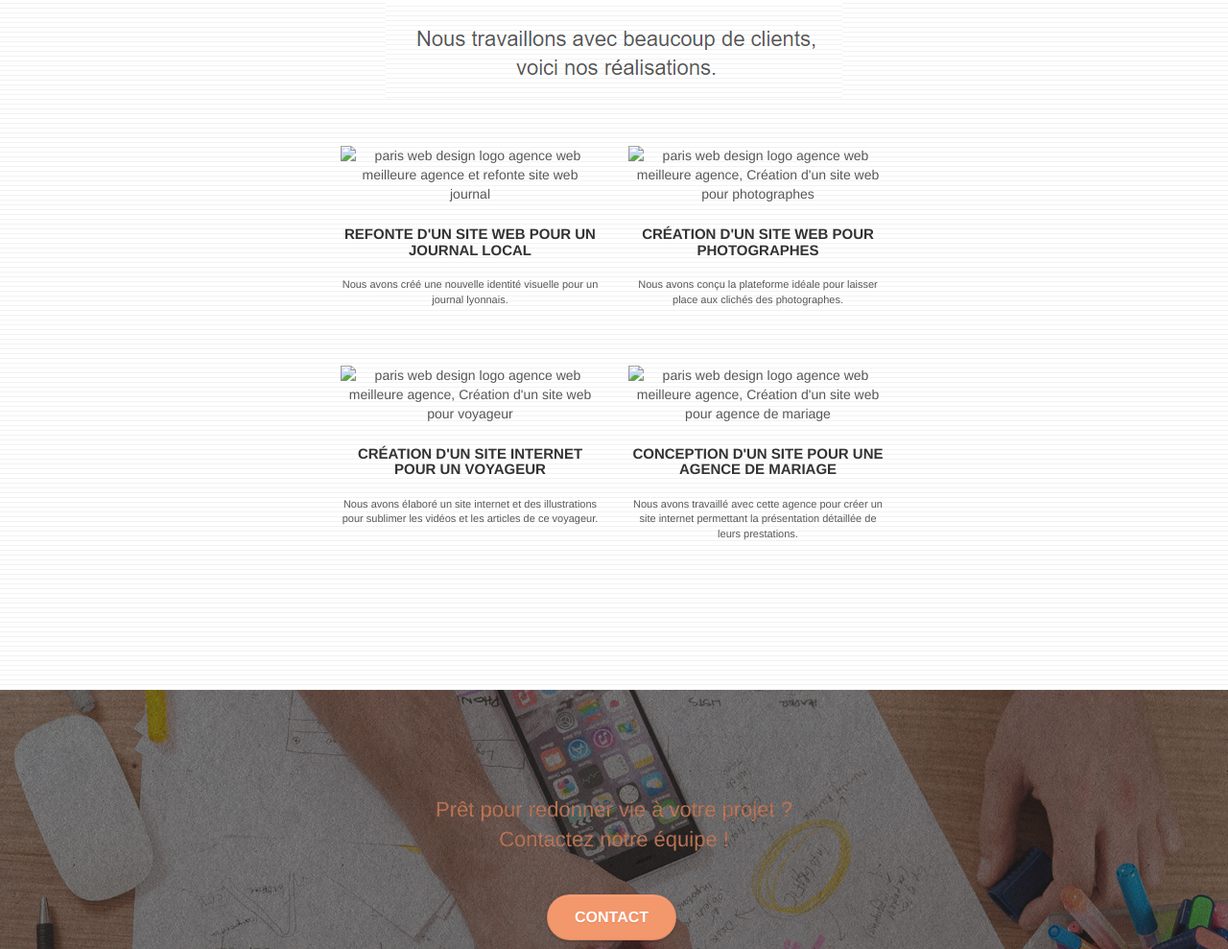
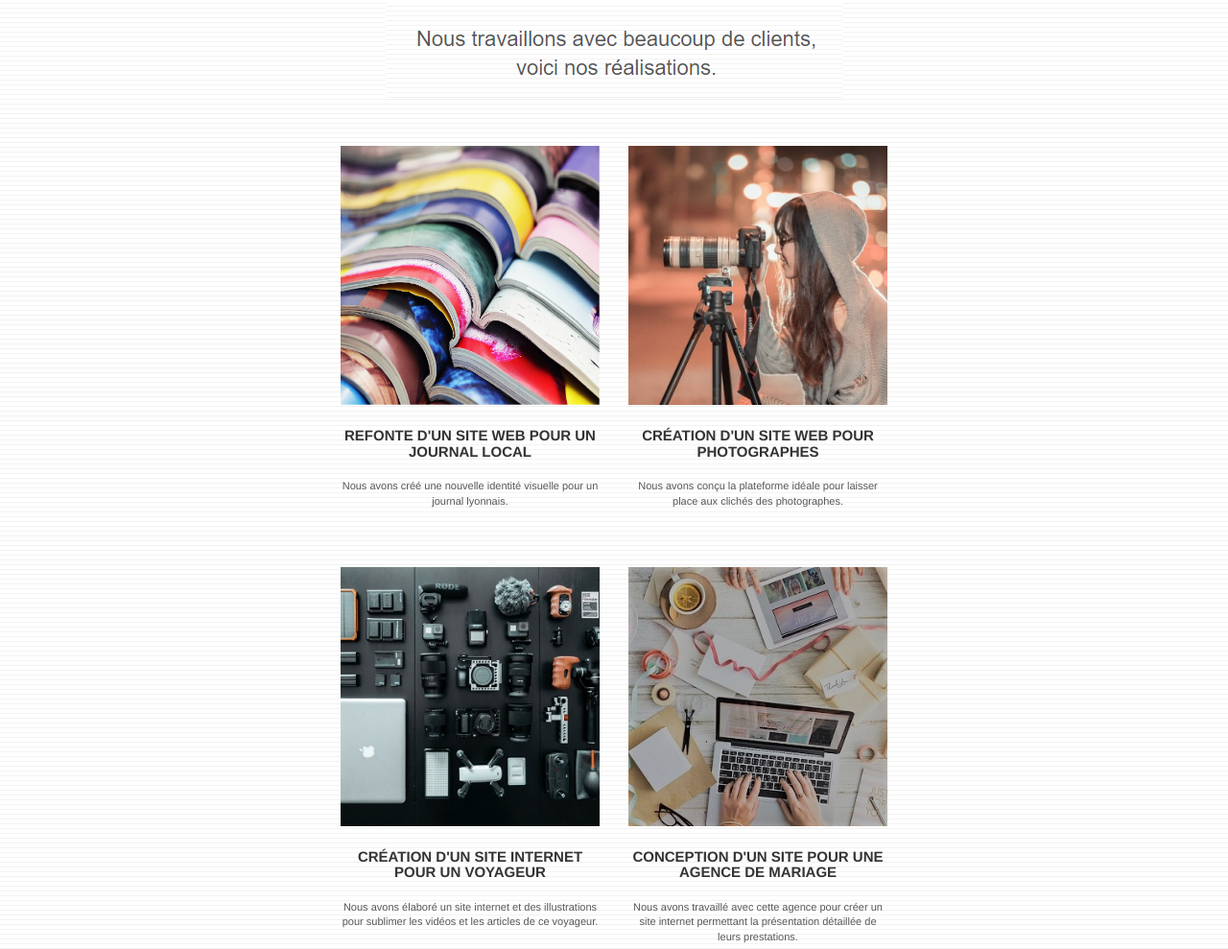
Before and after one commit to dimitriobin/P04_lachouetteagence_optimise-, a plain HTML site: page index.html in a window 1280 px wide. Shown: the part 1811-2800 px from the top of the page at 96% size. Drawn offline with Linux system fonts and the light colour scheme.

Commit message:
résolution d'un bug sur les urls d'images

```diff
--- a/index.html
+++ b/index.html
@@ -85,7 +85,7 @@
 	<div class="container bloc-lg">
 		<div class="row tight-width-whitespace">
 			<div class="col-sm-12">
-				<img src="img/logo.png" class="center-block" width="100" alt="La chouette agence, agence web paris, création logo paris" />
+				<img src="assets/img/logo.png" class="center-block" width="100" alt="La chouette agence, agence web paris, création logo paris" />
 				<h1 class="text-center hero-bloc-text tc-white ">
 					La chouette agence.
 				</h1>
@@ -177,8 +177,8 @@
 		</div>
 		<div class="row tight-width-whitespace portfolio-row">
 			<div class="col-sm-6">
-				<a href="#" data-lightbox="img/1.jpg" data-gallery-id="gallery-1" data-caption="Refonte d'un site web pour un journal local" data-frame="snapshot-lb">
-					<img src="img/1.jpg" alt="paris web design logo agence web meilleure agence et refonte site web journal" class="img-responsive portfolio-thumb" />
+				<a href="#" data-lightbox="assets/img/1.jpg" data-gallery-id="gallery-1" data-caption="Refonte d'un site web pour un journal local" data-frame="snapshot-lb">
+					<img src="assets/img/1.jpg" alt="paris web design logo agence web meilleure agence et refonte site web journal" class="img-responsive portfolio-thumb" />
 				</a>
 				<h3 class="mg-md text-center">
 					Refonte d'un site web pour un journal local
@@ -188,8 +188,8 @@
 				</p>
 			</div>
 			<div class="col-sm-6">
-				<a href="#" data-lightbox="img/2.jpg" data-gallery-id="gallery-1" data-caption="Création d'un site web pour photographes" data-frame="snapshot-lb">
-					<img src="img/2.jpg" class="img-responsive portfolio-thumb" alt="paris web design logo agence web meilleure agence, Création d'un site web pour photographes" />
+				<a href="#" data-lightbox="assets/img/2.jpg" data-gallery-id="gallery-1" data-caption="Création d'un site web pour photographes" data-frame="snapshot-lb">
+					<img src="assets/img/2.jpg" class="img-responsive portfolio-thumb" alt="paris web design logo agence web meilleure agence, Création d'un site web pour photographes" />
 				</a>
 				<h3 class="mg-md text-center">
 					Création d'un site web pour photographes
@@ -201,8 +201,8 @@
 		</div>
 		<div class="row tight-width-whitespace portfolio-row">
 			<div class="col-sm-6">
-				<a href="#" data-lightbox="img/3.bmp" data-gallery-id="gallery-1" data-caption="Création d'un site internet pour un voyageur" data-frame="snapshot-lb">
-					<img src="img/3.bmp" class="img-responsive portfolio-thumb" alt="paris web design logo agence web meilleure agence, Création d'un site web pour voyageur"/>
+				<a href="#" data-lightbox="assets/img/3.bmp" data-gallery-id="gallery-1" data-caption="Création d'un site internet pour un voyageur" data-frame="snapshot-lb">
+					<img src="assets/img/3.bmp" class="img-responsive portfolio-thumb" alt="paris web design logo agence web meilleure agence, Création d'un site web pour voyageur"/>
 				</a>
 				<h3 class="mg-md text-center">
 					Création d'un site internet pour un voyageur
@@ -212,8 +212,8 @@
 				</p>
 			</div>
 			<div class="col-sm-6">
-				<a href="#" data-lightbox="img/4.bmp" data-gallery-id="gallery-1" data-caption="Conception d'un site pour une agence de mariage" data-frame="snapshot-lb">
-					<img src="img/4.bmp" class="img-responsive portfolio-thumb" alt="paris web design logo agence web meilleure agence, Création d'un site web pour agence de mariage" />
+				<a href="#" data-lightbox="assets/img/4.bmp" data-gallery-id="gallery-1" data-caption="Conception d'un site pour une agence de mariage" data-frame="snapshot-lb">
+					<img src="assets/img/4.bmp" class="img-responsive portfolio-thumb" alt="paris web design logo agence web meilleure agence, Création d'un site web pour agence de mariage" />
 				</a>
 				<h3 class="mg-md text-center">
 					Conception d'un site pour une agence de mariage
```
